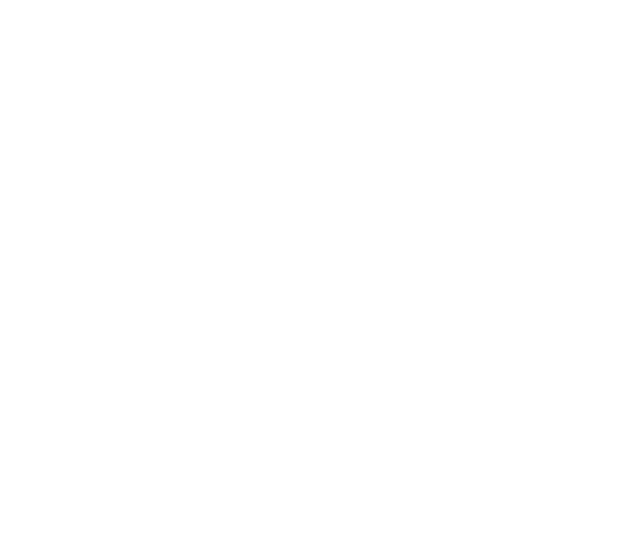
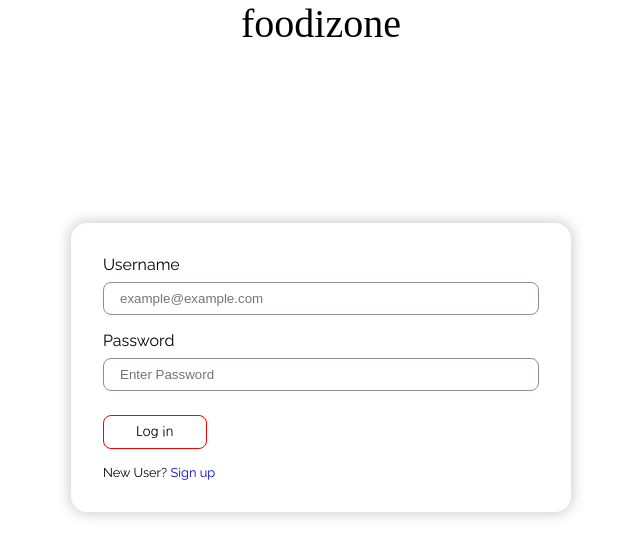
Before and after one commit to Akhil2193/Foodizone, a React (Create React App) app in the folder client/: page /authenticate in a window 1280 px wide. Shown: the top 556 px of the page, without its empty margins (319-959 px from the left). Built offline with nearby package versions, Linux system fonts and the light colour scheme; a web font is replaced by a local one.

Commit message:
create authentication frontend

```diff
--- a/client/public/style.css
+++ b/client/public/style.css
@@ -461,6 +461,10 @@
     top: 10px;
 }
 
+.checkout-bill-close:hover {
+    cursor: pointer;
+}
+
 .checkout-bill-name {
     margin: 0.5rem 10px;
     font-family: 'Raleway', sans-serif;
@@ -520,9 +524,11 @@
     margin-top: 1rem;
     cursor: pointer;
 }
-.checkout-bill-total3:hover{
+
+.checkout-bill-total3:hover {
     background-color: #20d120;
 }
+
 .checkout-bill-empty {
     display: flex;
     justify-content: center;
@@ -562,3 +568,67 @@
     text-decoration: none;
     color: red;
 }
+
+/* login component  */
+
+.authenticate-logo {
+    text-align: center;
+    color: black;
+}
+
+.login-form {
+    display: flex;
+    align-items: center;
+    justify-content: center;
+    height: 80vh;
+}
+
+.login-form .login-form-form {
+    /* border: 1px solid black; */
+    padding: 2rem;
+    padding-top: 1rem;
+    border-radius: 1rem;
+    width: 100%;
+    max-width: 500px;
+    margin: 0px 10px;
+    -webkit-box-shadow: 0px 0px 13px 2px rgba(207, 207, 207, 1);
+    -moz-box-shadow: 0px 0px 13px 2px rgba(207, 207, 207, 1);
+    box-shadow: 0px 0px 13px 2px rgba(207, 207, 207, 1);
+}
+
+.login-form .login-form-creds {
+    font-family: 'Raleway', sans-serif;
+    margin-top: 1rem;
+}
+
+.login-form .login-form-input {
+    padding: 0.5rem 1rem;
+    width: 100%;
+    margin-top: 0.5rem;
+    border-radius: 0.5rem;
+    outline: none;
+    border: 1px solid #848ea4;
+}
+
+.login-form .login-form-input:placeholder {
+    color: #d6d6d6;
+}
+
+.login-form .login-form-submit {
+    margin-top: 1.5rem;
+    border: 1px solid red;
+    padding: 0.5rem 2rem;
+    background-color: white;
+    cursor: pointer;
+    border-radius: 0.5rem;
+    font-family: 'Nanum Gothic', sans-serif;
+}
+
+.login-form .login-form-submit:hover {
+    background-color: #fff5f5;
+}
+.login-form .register-link{
+    margin-top: 1rem;
+    font-family: 'Raleway',sans-serif;
+    font-size: 0.8rem;
+}
--- a/client/src/components/App.jsx
+++ b/client/src/components/App.jsx
@@ -2,7 +2,8 @@
 import Home from "./Home";
 import Order from "./Order";
 import {Switch,Route} from "react-router-dom";
-
+import Login from "./Authentication/Login"
+import Register from "./Authentication/Register"
 function App() {
     return (
         <Switch>
@@ -13,6 +14,12 @@
             <Route exact path="/">
                 <Home />
             </Route>
+            <Route exact path="/authenticate">
+                <Login />
+            </Route>
+            <Route exact path="/authenticate/register">
+                <Register />
+            </Route>
         </Switch>
 
     );
--- /dev/null
+++ b/client/src/components/Authentication/Login.jsx
@@ -0,0 +1,24 @@
+import React from "react";
+import { Link } from "react-router-dom";
+function Login() {
+    return (
+        <div>
+            <Link to="/" style={{ textDecoration: 'none' }}>
+                <div className="logo authenticate-logo">foodizone</div>
+            </Link>
+            <div className="login-form">
+                <form className="login-form-form">
+                    <p className="login-form-creds">Username</p>
+                    <input type="text" name="username" placeholder="example@example.com" className="login-form-input" pattern="[a-z0-9._%+-]+@[a-z0-9.-]+\.[a-z]{2,}$" />
+                    <p className="login-form-creds">Password</p>
+                    <input type="password" name="password" placeholder="Enter Password" className="login-form-input" pattern="(?=.*\d)(?=.*[a-z])(?=.*[A-Z]).{8,}"
+                        title="Must contain at least one  number and one uppercase and lowercase letter, and at least 8 or more characters" />
+                    <button type="submit" className="login-form-submit">Log in</button>
+                    <p className="register-link"> New User? <Link to="/authenticate/register" style={{ textDecoration: 'none' }}> Sign up</Link></p>
+                </form>
+            </div>
+        </div>
+    )
+}
+
+export default Login;
--- /dev/null
+++ b/client/src/components/Authentication/Register.jsx
@@ -0,0 +1,28 @@
+import React from "react";
+import { Link } from "react-router-dom"
+function Register() {
+    return (
+        <div>
+            <Link to="/" style={{ textDecoration: 'none' }}>
+                <div className="logo authenticate-logo">foodizone</div>
+            </Link>
+            <div className="login-form">
+                <form className="login-form-form">
+                    <p className="login-form-creds">Name</p>
+                    <input type="text" name="fullName" placeholder="Enter Name" className="login-form-input" />
+                    <p className="login-form-creds">Email (username)</p>
+                    <input type="text" name="username" placeholder="example@example.com" className="login-form-input" pattern="[a-z0-9._%+-]+@[a-z0-9.-]+\.[a-z]{2,}$" />
+                    <p className="login-form-creds">Password</p>
+                    <input type="password" name="password" placeholder="Enter Password" className="login-form-input" pattern="(?=.*\d)(?=.*[a-z])(?=.*[A-Z]).{8,}"
+                        title="Must contain at least one  number and one uppercase and lowercase letter, and at least 8 or more characters" />
+                    <p className="login-form-creds">Contact no.</p>
+                    <input type="tel" name="tel" placeholder="Enter Phone" className="login-form-input" />
+                    <button type="submit" className="login-form-submit">Sign up</button>
+                    <p className="register-link"> Existing User? <Link to="/authenticate" style={{ textDecoration: 'none' }}> Log in</Link></p>
+                </form>
+            </div>
+        </div>
+    )
+}
+
+export default Register;
--- a/client/src/components/Cart.jsx
+++ b/client/src/components/Cart.jsx
@@ -1,10 +1,10 @@
 import React from "react";
-import {Link} from "react-router-dom";
+import { Link } from "react-router-dom";
 import ShoppingCartTwoToneIcon from '@material-ui/icons/ShoppingCartTwoTone';
 import BillItem from "./BillItem";
 import ClearRoundedIcon from '@material-ui/icons/ClearRounded';
 function Cart(props) {
-    if (props.shoppingCart.length>0) {
+    if (props.shoppingCart.length > 0) {
 
 
         return (<div>
@@ -13,8 +13,9 @@
                     <ShoppingCartTwoToneIcon fontSize="small" />
                 </div>
             </div>
-        <div className="checkout-desktop" onClick={props.displayCart} style={{ 'display': props.cartDisplay ? 'none' : 'flex' }}>
             <div style={{ 'display': props.cartDisplay ? 'none' : 'flex' }}>
+                <div className="checkout-desktop" onClick={props.displayCart}>
+
                     <ShoppingCartTwoToneIcon />
                     View Cart
                 </div>
@@ -71,22 +72,24 @@
                             <span>&#8377;</span> {props.total + 40}
                         </div>
                     </div>
+
                     <button className="checkout-bill-total3">
-                    Proceed To Pay
+                        Order Now
                     </button>
                 </div>
             </div>
         </div>)
     }
-    else{
+    else {
         return (<div>
             <div className="checkout-mobile" onClick={props.displayCart} style={{ 'display': props.cartDisplay ? 'none' : 'flex' }}>
                 <div style={{ 'display': props.cartDisplay ? 'none' : 'flex' }} >
                     <ShoppingCartTwoToneIcon fontSize="small" />
                 </div>
             </div>
-        <div className="checkout-desktop" onClick={props.displayCart} style={{ 'display': props.cartDisplay ? 'none' : 'flex' }}>
             <div style={{ 'display': props.cartDisplay ? 'none' : 'flex' }}>
+                <div className="checkout-desktop" onClick={props.displayCart}>
+
                     <ShoppingCartTwoToneIcon />
                     View Cart
                 </div>
--- a/client/src/components/Navbar.jsx
+++ b/client/src/components/Navbar.jsx
@@ -19,8 +19,8 @@
                 <input onChange={handleSearch} name="search-bar" id="search-bar" placeholder="Search for restaurant, cuisine or a dish" spellCheck="false" />
                 <label onClick={handleClick} htmlFor="search-bar"><SearchIcon style={{ color: '#787878' }}  /></label>
             </li>
-            <li className="authorisation navbar-list-items"><a href="https://www.google.com/">Log in</a></li>
-            <li className="authorisation navbar-list-items"><a href="https://www.google.com/">Sign up</a></li>
+            <li className="authorisation navbar-list-items"><a href="/authenticate">Log in</a></li>
+            <li className="authorisation navbar-list-items"><a href="/authenticate/register">Sign up</a></li>
         </ul>
 
     </nav>)
```
Lines whose indentation alone changed are shown as unchanged.
